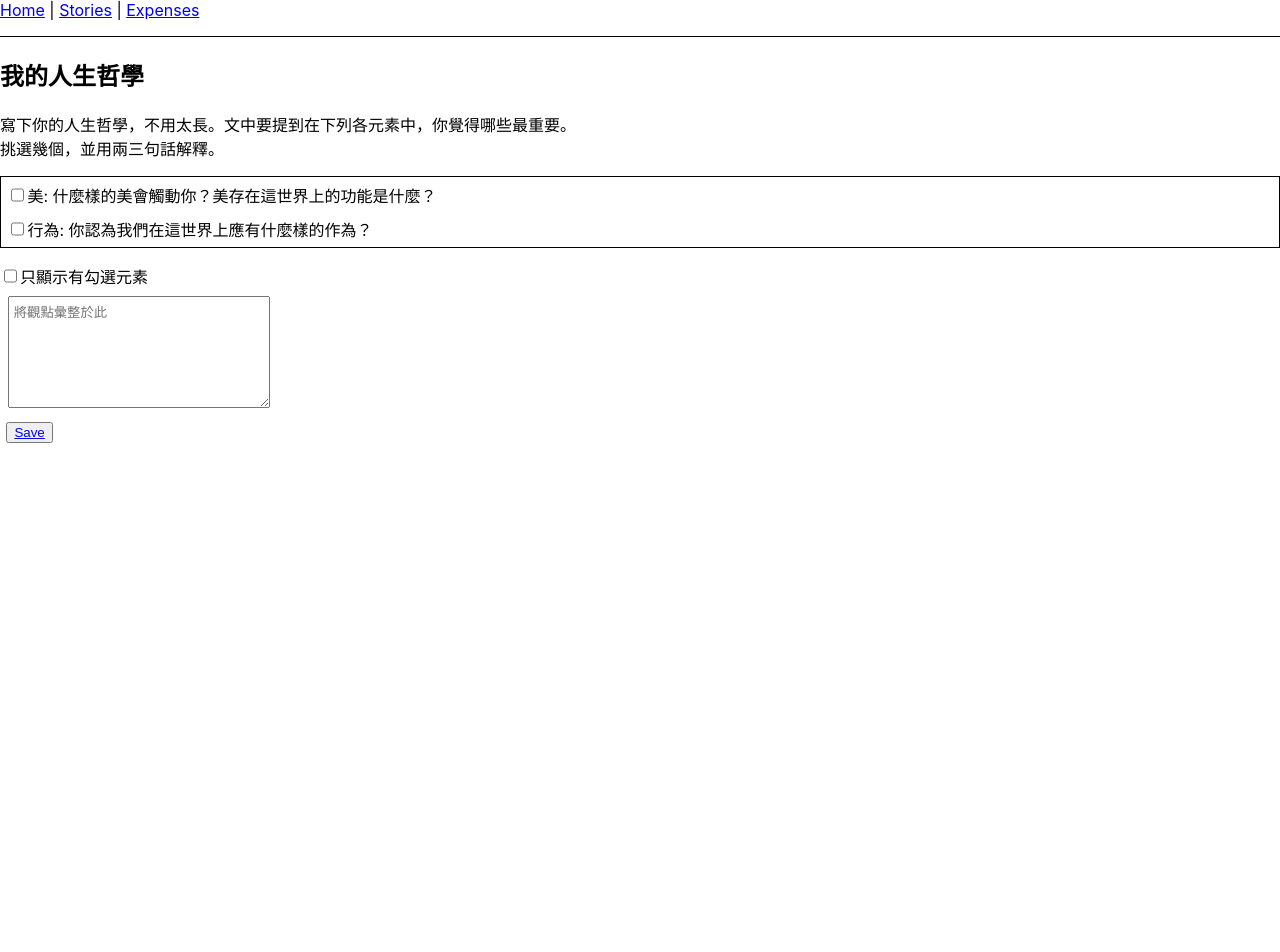
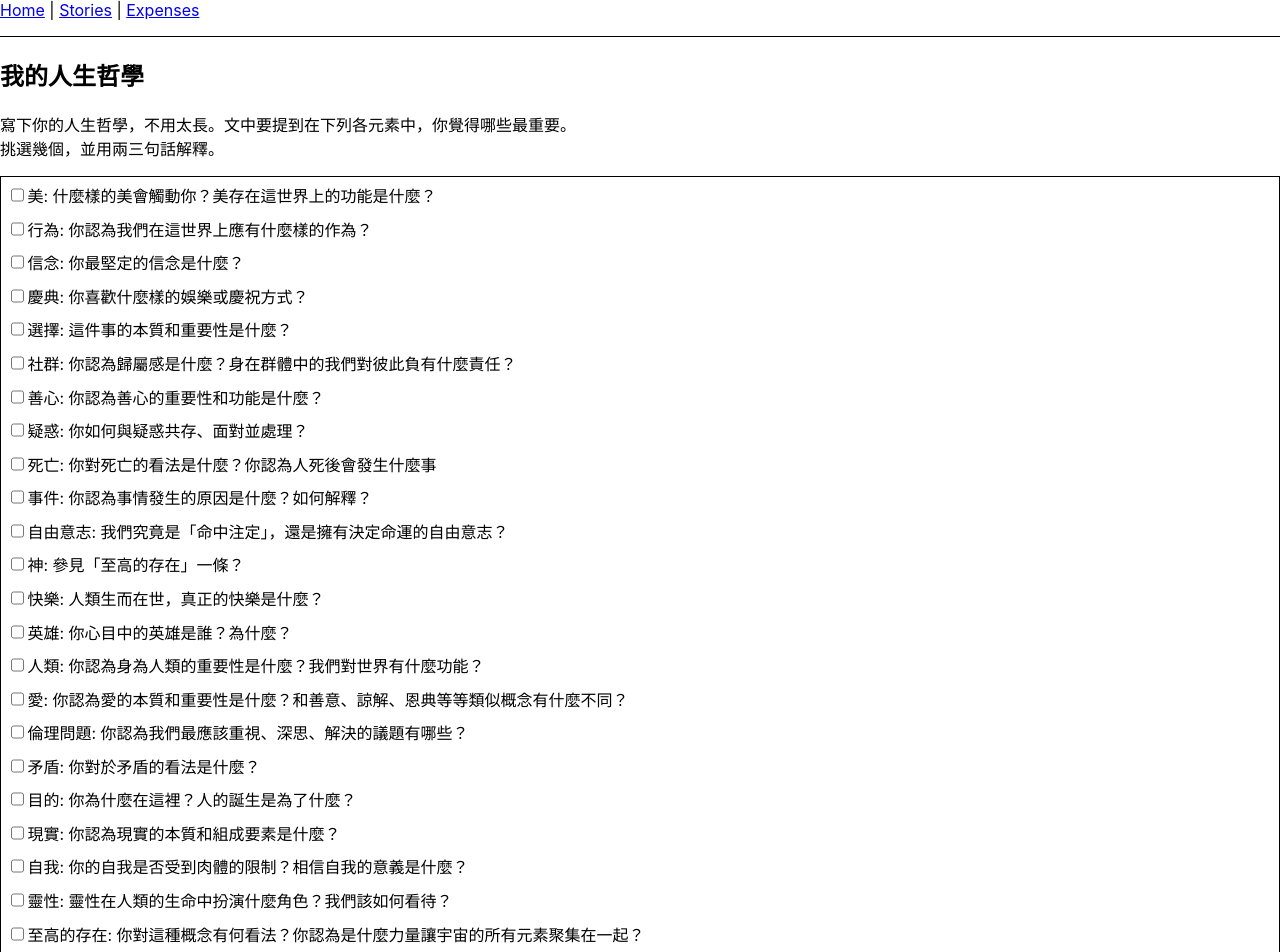
Before and after one commit to liang256/react-flower-exercise, a React (Create React App) app: page /faith in a window 1280 px wide. Shown: the top 952 px of the page. Before the commit the page ends 800 px from the top, so only its background shows below. Built offline with nearby package versions, Linux system fonts and the light colour scheme.

Commit message:
update faith question config

```diff
--- /dev/null
+++ b/src/FaithConfig.js
@@ -0,0 +1,110 @@
+const questions = [
+    {
+        name: '美',
+        question: '什麼樣的美會觸動你？美存在這世界上的功能是什麼？'
+    },
+    {
+        name: '行為',
+        question: '你認為我們在這世界上應有什麼樣的作為？'
+    },
+    {
+        name: '信念',
+        question: '你最堅定的信念是什麼？'
+    },
+    {
+        name: '慶典',
+        question: '你喜歡什麼樣的娛樂或慶祝方式？'
+    },
+    {
+        name: '選擇',
+        question: '這件事的本質和重要性是什麼？'
+    },
+    {
+        name: '社群',
+        question: '你認為歸屬感是什麼？身在群體中的我們對彼此負有什麼責任？'
+    },
+    {
+        name: '善心',
+        question: '你認為善心的重要性和功能是什麼？'
+    },
+    {
+        name: '疑惑',
+        question: '你如何與疑惑共存、面對並處理？'
+    },
+    {
+        name: '死亡',
+        question: '你對死亡的看法是什麼？你認為人死後會發生什麼事'
+    },
+    {
+        name: '事件',
+        question: '你認為事情發生的原因是什麼？如何解釋？'
+    },
+    {
+        name: '自由意志',
+        question: '我們究竟是「命中注定」，還是擁有決定命運的自由意志？'
+    },
+    {
+        name: '神',
+        question: '參見「至高的存在」一條？'
+    },
+    {
+        name: '快樂',
+        question: '人類生而在世，真正的快樂是什麼？'
+    },
+    {
+        name: '英雄',
+        question: '你心目中的英雄是誰？為什麼？'
+    },
+    {
+        name: '人類',
+        question: '你認為身為人類的重要性是什麼？我們對世界有什麼功能？'
+    },
+    {
+        name: '愛',
+        question: '你認為愛的本質和重要性是什麼？和善意、諒解、恩典等等類似概念有什麼不同？'
+    },
+    {
+        name: '倫理問題',
+        question: '你認為我們最應該重視、深思、解決的議題有哪些？'
+    },
+    {
+        name: '矛盾',
+        question: '你對於矛盾的看法是什麼？'
+    },
+    {
+        name: '目的',
+        question: '你為什麼在這裡？人的誕生是為了什麼？'
+    },
+    {
+        name: '現實',
+        question: '你認為現實的本質和組成要素是什麼？'
+    },
+    {
+        name: '自我',
+        question: '你的自我是否受到肉體的限制？相信自我的意義是什麼？'
+    },
+    {
+        name: '靈性',
+        question: '靈性在人類的生命中扮演什麼角色？我們該如何看待？'
+    },
+    {
+        name: '至高的存在',
+        question: '你對這種概念有何看法？你認為是什麼力量讓宇宙的所有元素聚集在一起？'
+    },
+    {
+        name: '真理',
+        question: '你對真理的想法是什麼？什麼樣的真理最重要？'
+    },
+    {
+        name: '獨特性',
+        question: '你認為是什麼讓每個人都獨一無二？'
+    },
+    {
+        name: '價值觀',
+        question: '你對人類的看法是什麼？對世界的看法是什麼？對你來說哪些事的重要性為優先？'
+    }
+]
+
+export function getQuestions() {
+    return questions
+}
--- a/src/routes/Faith.js
+++ b/src/routes/Faith.js
@@ -5,20 +5,12 @@ import React, {
 import { Link } from 'react-router-dom'
 import {updateRow, getRow} from '../FlowerData'
 import './Faith.css'
+import {getQuestions} from '../FaithConfig'
 
 function Faith() {
     const cate = 'purpose'
     const title = '我的人生哲學'
-    const factors = [
-        {
-            name: '美',
-            question: '什麼樣的美會觸動你？美存在這世界上的功能是什麼？'
-        },
-        {
-            name: '行為',
-            question: '你認為我們在這世界上應有什麼樣的作為？'
-        },
-    ]
+    const factors = getQuestions()
 
     const [notes, setNotes] = useState(Array(factors.length).fill(''))
     const [editingFactorIndex, setEditingFacotrIndex] = useState(null)
```
